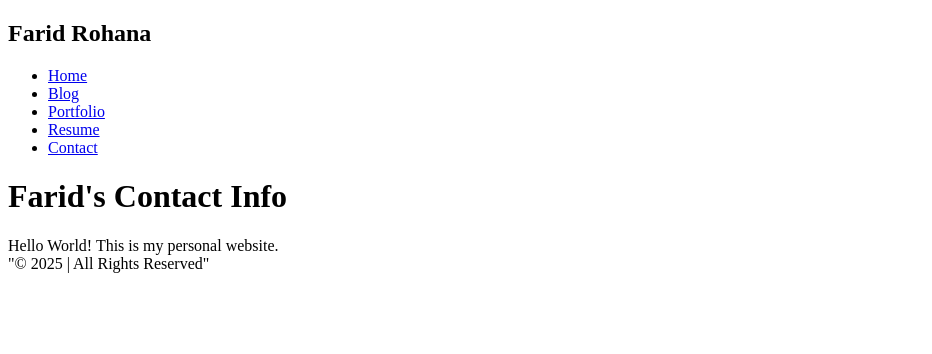
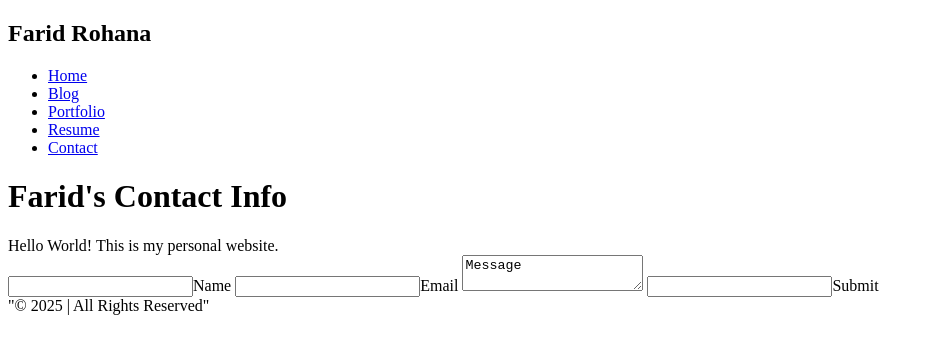
Before and after one commit to FRohana/FRohana.github.io, a plain HTML site: page contact.html in a window 1280 px wide. Shown: the whole page, without its empty margins (0-932 px from the left). Drawn offline with Linux system fonts and the light colour scheme.

Commit message:
added name, email, message, and submit to contact.html

```diff
--- a/contact.html
+++ b/contact.html
@@ -18,6 +18,14 @@
         <h1 class="page-title">Farid's Contact Info</h1>
         Hello World! This is my personal website.
     </main>
+    <form id="contact-form">
+        <input type="text" id="name">Name</input>
+        <input type="text" id="email">Email</input>
+        <textarea>Message</textarea>
+        <input type="text" id="submit">Submit</input>
+
+
+    </form>
     <footer class="footer">"© 2025 <Farid's Personal Website> | All Rights Reserved"</footer>
   </body>
 </html>
```
Also changed, not shown: 1 other file.
